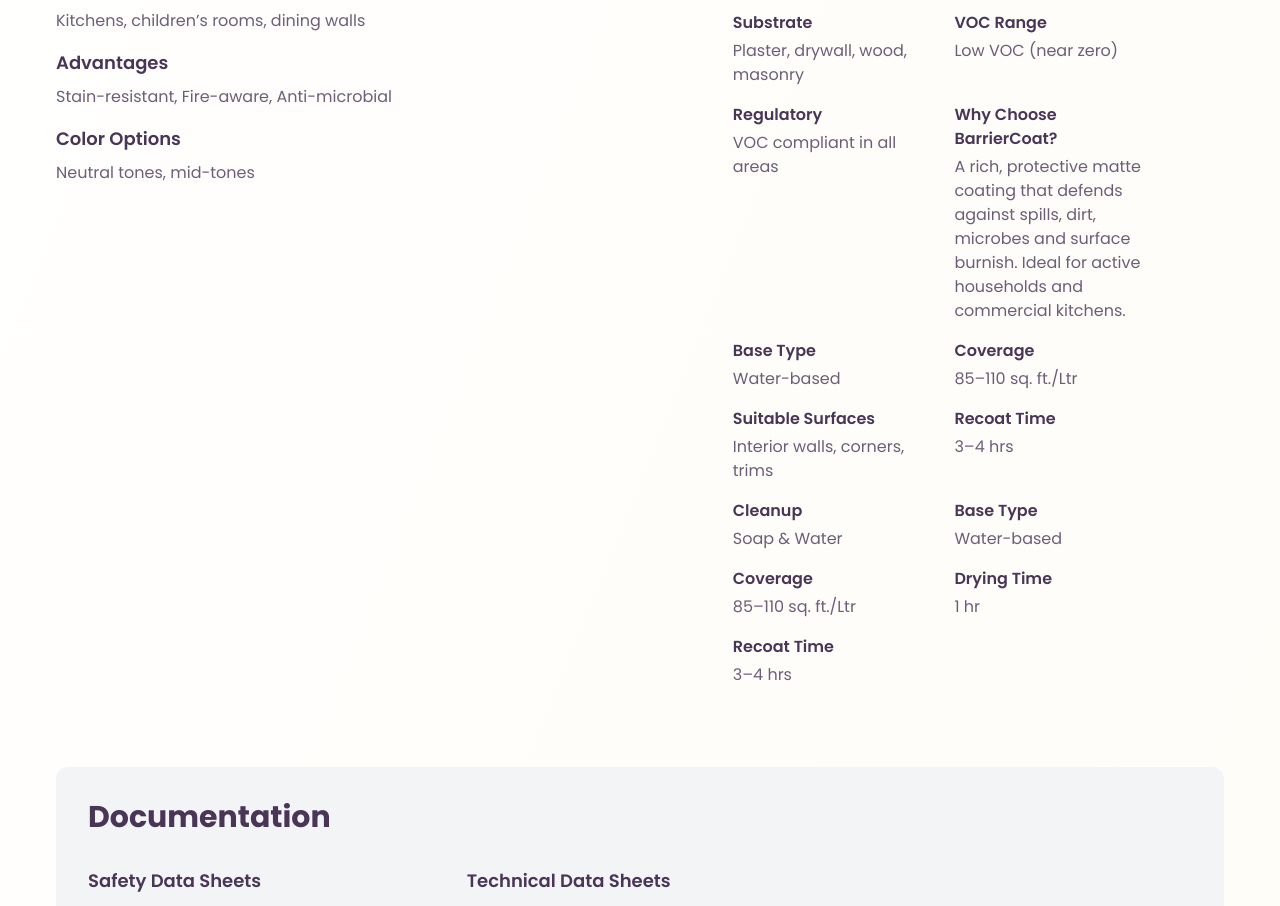
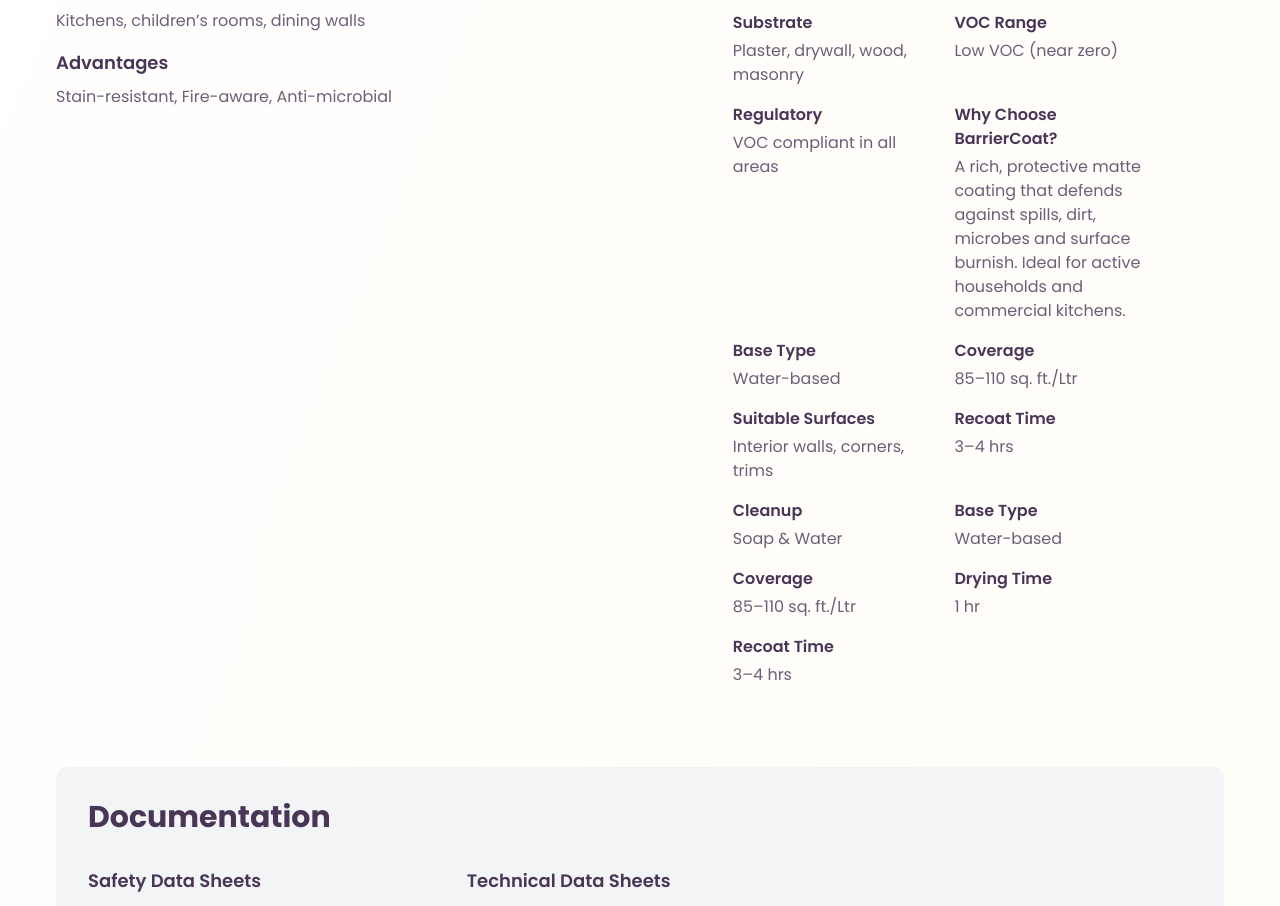
Before and after one commit to IIIPL/calyco, a React (Vite) app: page /product/BarrierCoat in a window 1280 px wide. Shown: the part 1191-2097 px from the top of the page. Built offline with nearby package versions, Linux system fonts and the light colour scheme.

Commit message:
Morning commit

```diff
--- a/src/pages/DynamicProductPage.jsx
+++ b/src/pages/DynamicProductPage.jsx
@@ -311,8 +311,8 @@
                           <h4 className="font-semibold text-[#493657] text-lg mb-2">Advantages</h4>
                           <p className="text-[#493657]/80 text-base mb-4">{(product.advantages || []).join(', ') || '—'}</p>
                           {/* Color Options */}
-                          <h4 className="font-semibold text-[#493657] text-lg mb-2">Color Options</h4>
-                          <p className="text-[#493657]/80 text-base mb-4">{(product.color_options || []).join(', ') || '—'}</p>
+                          {/* <h4 className="font-semibold text-[#493657] text-lg mb-2">Color Options</h4>
+                          <p className="text-[#493657]/80 text-base mb-4">{(product.color_options || []).join(', ') || '—'}</p> */}
                         </div>
                         {/* Right: Labeled grid (40% on xl) */}
                         <div className="xl:col-span-2 grid grid-cols-1 md:grid-cols-2 gap-x-8 gap-y-4">
```
